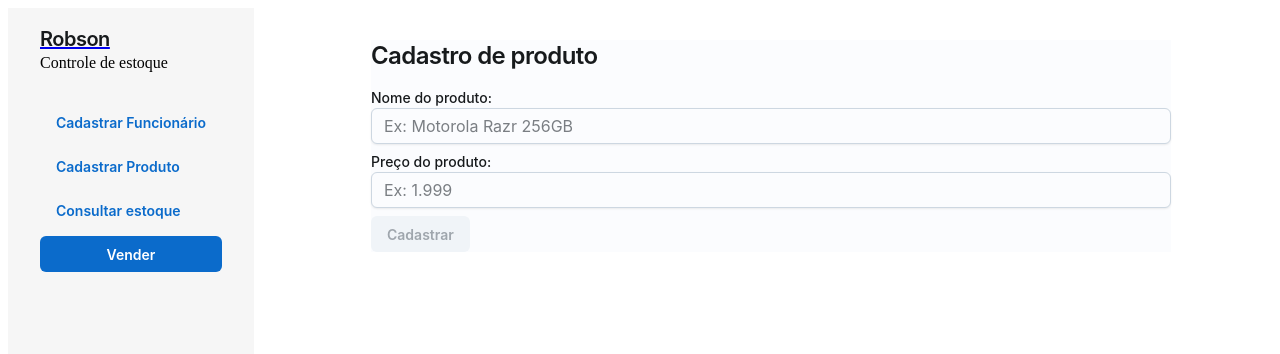
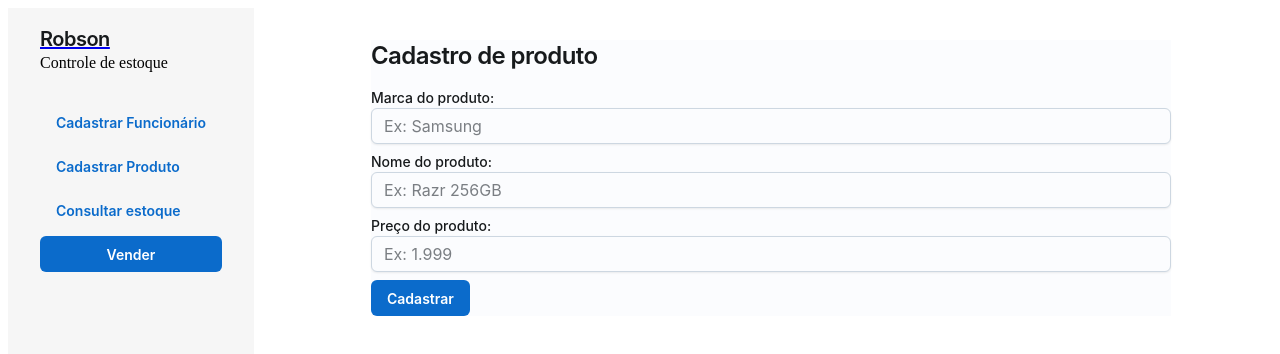
Before and after one commit to SlenderB13/robson-front, a React (Vite) app: page /product in a window 1280 px wide. Shown: the top 354 px of the page. Built offline with nearby package versions, Linux system fonts and the light colour scheme.

Commit message:
edit: usando chamada de api para cadastro de produto

```diff
--- a/src/pages/CreateProduct.tsx
+++ b/src/pages/CreateProduct.tsx
@@ -1,23 +1,28 @@
 import { Box, Button, FormLabel, Input, Sheet, Textarea, Typography } from "@mui/joy"
 import React, { useState } from "react"
 import { Product } from "../interfaces/Product"
+import { useInsert } from "../hooks/useInsert"
 
 export const CreateProduct = () => {
+    const [productBrand, setProductBrand] = useState<string>('')
     const [productName, setProductName] = useState<string>('')
     const [productPrice, setProductPrice] = useState<number>(0)
     const [productAmount, setProductAmount] = useState<number>(0)
     const [product, setProduct] = useState<Product | null>(null)
 
     const handleSubmit =(e: React.FormEvent<HTMLFormElement>) => {
-        setProductAmount(productAmount + 1);
-
         setProduct({
+            brand: productBrand,
             name: productName,
             price: productPrice,
-            amount: productAmount
+            amount: productAmount+1
         })
 
         e.preventDefault()
+
+        if (!product) return
+
+        useInsert<Product>(product, 'products')
     }
 
     return (
@@ -33,9 +38,16 @@ export const CreateProduct = () => {
             </Box>
             <Box>
                 <form onSubmit={handleSubmit}>
+                    <FormLabel>Marca do produto:</FormLabel>
+                    <Textarea
+                        placeholder="Ex: Samsung"
+                        required
+                        onChange={(e: React.ChangeEvent<HTMLTextAreaElement>) => setProductBrand(e.target.value)}
+                        sx={{ mb: 1 }}
+                    />
                     <FormLabel>Nome do produto:</FormLabel>
                     <Textarea
-                        placeholder="Ex: Motorola Razr 256GB"
+                        placeholder="Ex: Razr 256GB"
                         required
                         onChange={(e: React.ChangeEvent<HTMLTextAreaElement>) => setProductName(e.target.value)}
                         sx={{ mb: 1 }}
@@ -47,7 +59,7 @@ export const CreateProduct = () => {
                         onChange={(e: React.ChangeEvent<HTMLTextAreaElement>) => setProductPrice(parseFloat(e.target.value))}
                         sx={{ mb: 1 }}
                     />
-                    <Button type="submit" disabled>Cadastrar</Button>
+                    <Button type="submit">Cadastrar</Button>
                 </form>
             </Box>
         </Box>
```
